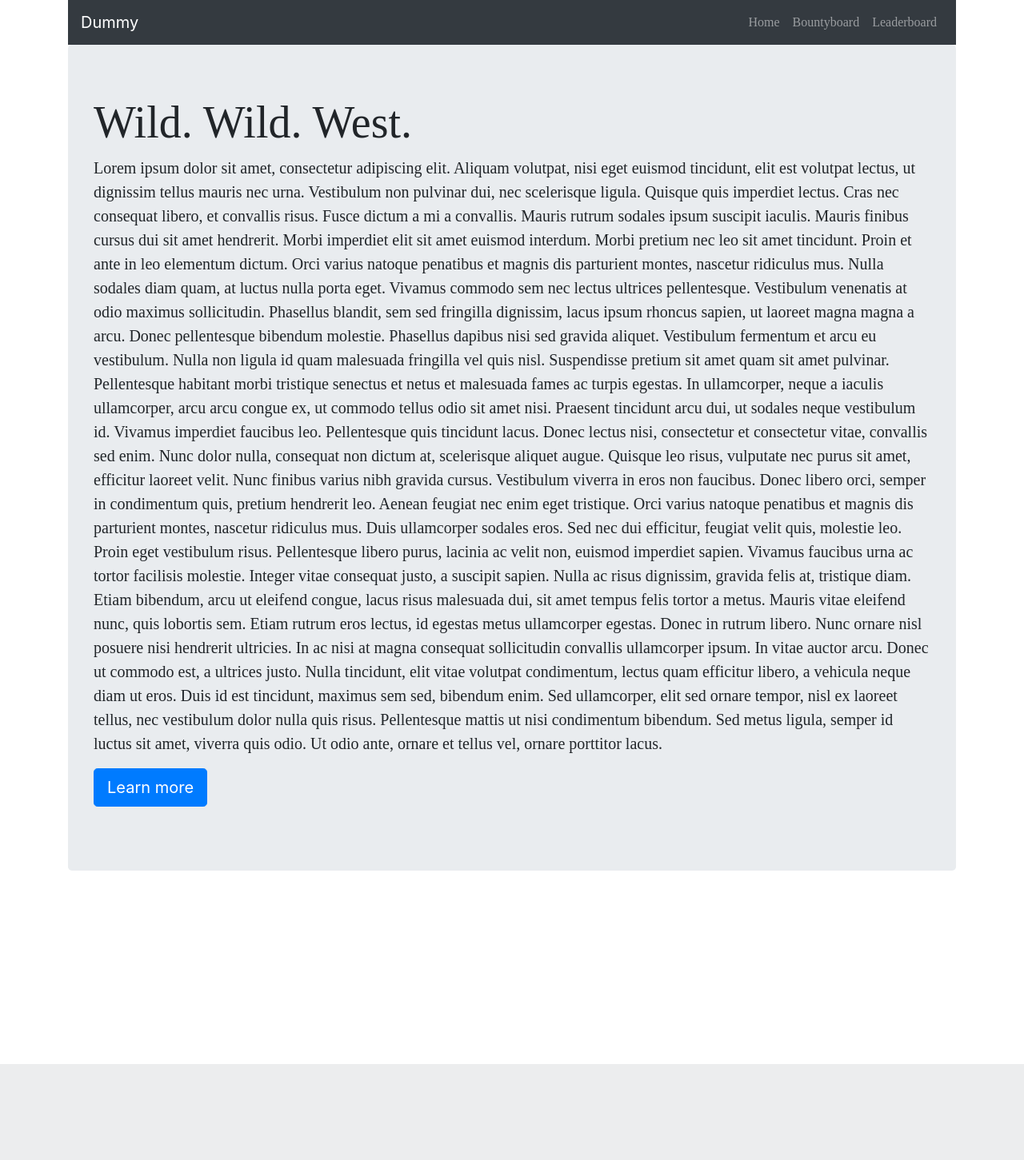
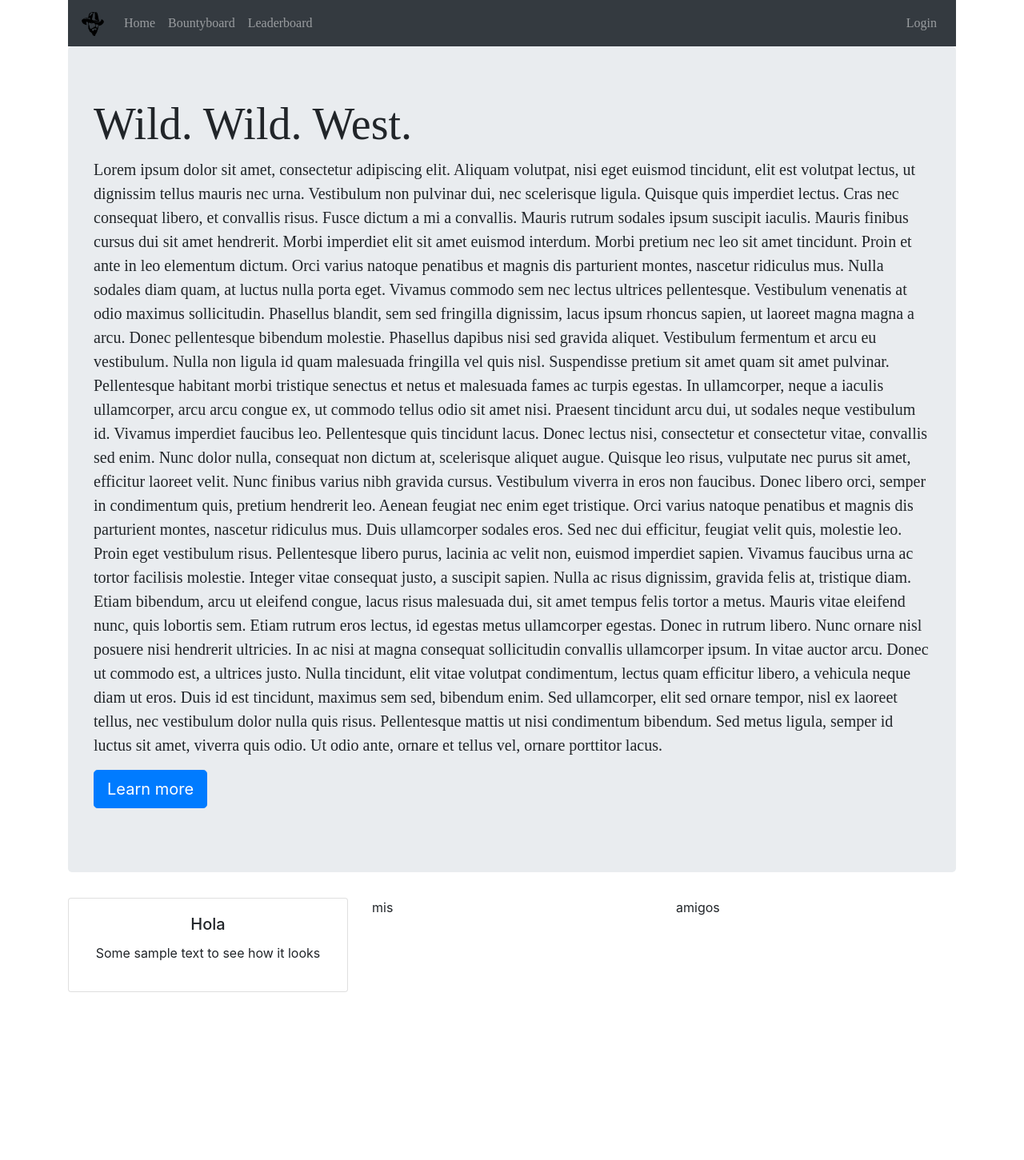
Before and after one commit to J-Kupfer/IProg_project, a web app: file src/index.html in a window 1280 px wide. Shown: the whole page at 80% size. Before the commit the page ends 1331 px from the top, so only its background shows below. Run offline with its HTML, style and script files only (its server is not run), Linux system fonts and the light colour scheme; some libraries are stand-ins or nearby versions; some web fonts are replaced.

Commit message:
added logo to navbar

```diff
--- a/src/index.html
+++ b/src/index.html
@@ -17,14 +17,16 @@
 
         <div class="container">
             <nav class="navbar navbar-expand-md navbar-dark bg-dark">
-                <a class="navbar-brand" href="#">Dummy</a>
+                <a class="navbar-brand" href="#">
+                    <img src="assets/man-311670.svg" width="30" height="30" alt="">
+                </a>
 
                 <button class="navbar-toggler" type="button" data-toggle="collapse" data-target="#navbarSupportedContent">
                     <span class="navbar-toggler-icon"></span>
                 </button>
 
                 <div class="collapse navbar-collapse" id="navbarSupportedContent">
-                    <ul class="navbar-nav ml-auto">
+                    <ul class="navbar-nav mr-auto">
                         <li class="nav-item">
                             <a class="nav-link" href="#">Home</a>
                         </li>
@@ -33,6 +35,11 @@
                         </li>
                         <li class="nav-item">
                             <a class="nav-link" href="#">Leaderboard</a>
+                        </li>
+                    </ul>
+                    <ul class="navbar-nav ml-auto">
+                        <li class="nav-item">
+                            <a class="nav-link">Login</a>
                         </li>
                     </ul>
                 </div>
@@ -52,6 +59,23 @@
                     </p>
                 <p class="btn btn-primary btn-lg" href="#" role="button">Learn more</p>
             </div>
+            <div class="row">
+                <div class="col">
+                    <div class="card">
+                        <div class="card-body text-center">
+                            <h5 class="card-title">Hola</h5>
+                            <p clas="card-text">Some sample text to see how it looks</p>
+                        </div>
+                    </div>
+                </div>
+                <div class="col">
+                    mis
+                </div>
+                <div class="col">
+                    amigos
+                </div>
+
+            </div>
         </div>
 
 
```
Also changed, not shown: src/assets/man-311670.svg (added), src/css/indexCSS.css (line endings or trailing spaces), 1 other file.
